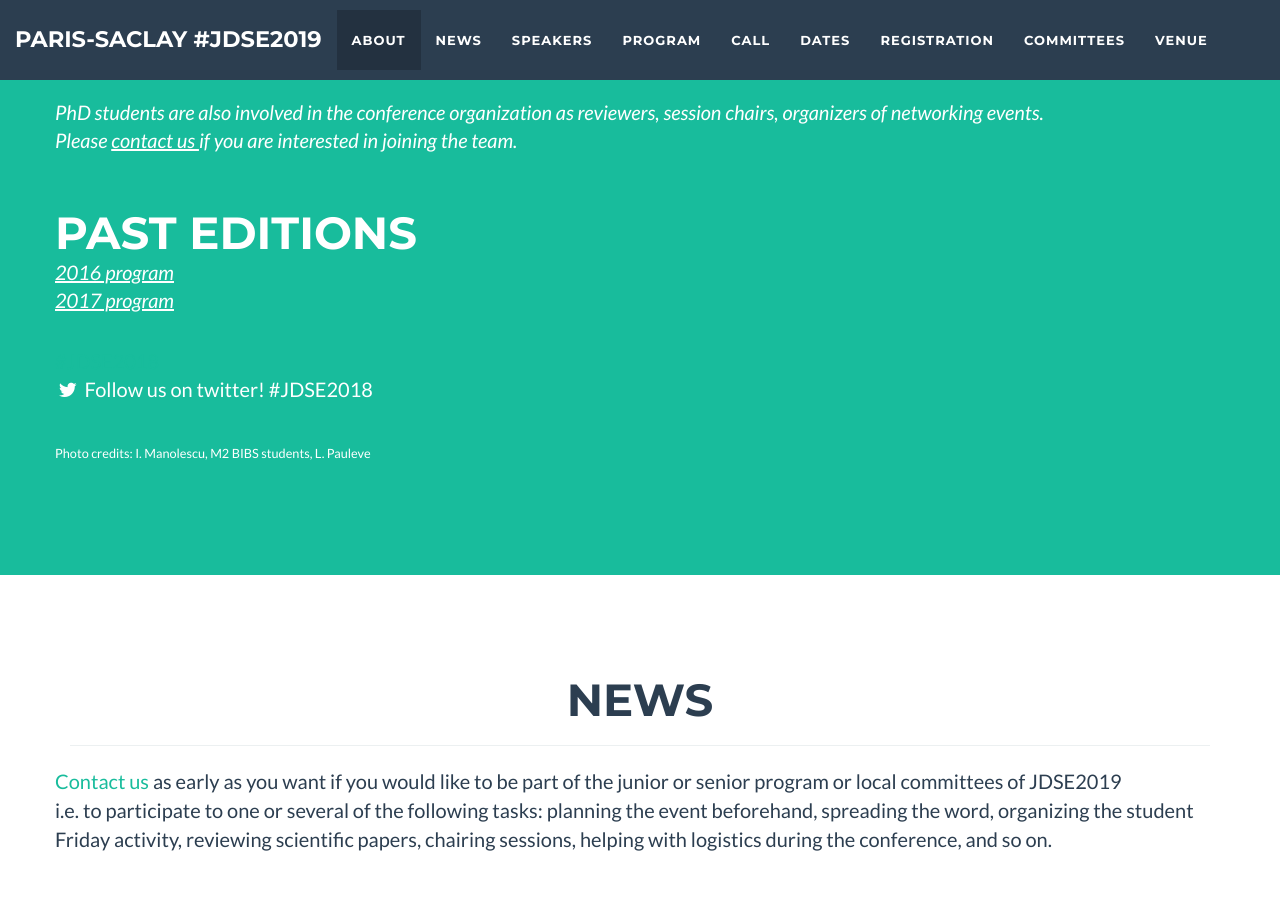
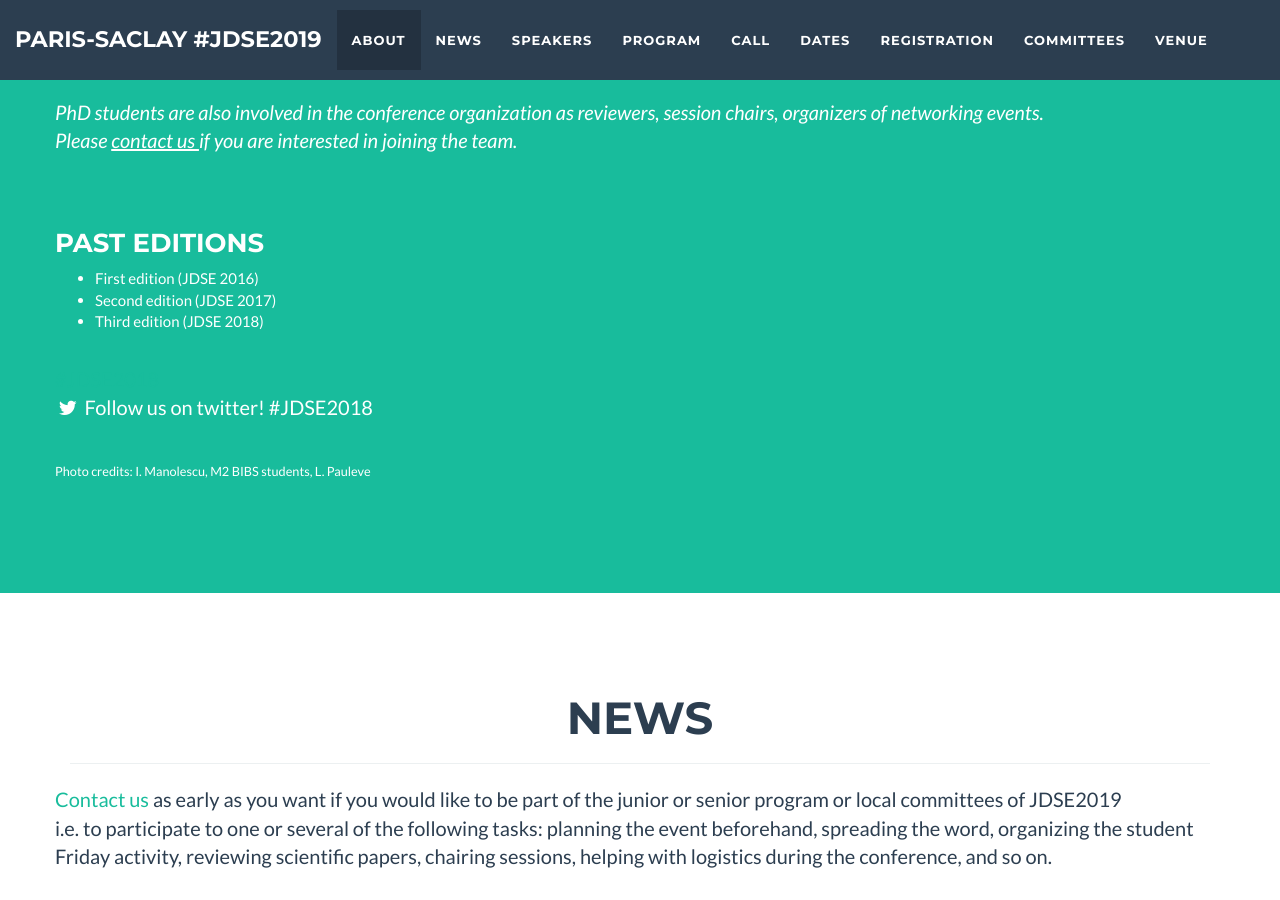
Before and after one commit to jdse-paris/jDSE2019, a Jekyll site: the page built from index.html, in a window 1280 px wide and 900 px high, scrolled down 1220 px. Built offline with Jekyll 4.4.1, drawn with Linux system fonts in a browser that asks for light colours.

Commit message:
Update about.html

```diff
--- a/_includes/about.html
+++ b/_includes/about.html
@@ -20,11 +20,13 @@
 	      </p>
 	      <br>
 	      <br>
-		    <h2>Past editions</h2>
+		    <h3>Past editions</h3>
 	      <p>
-		 <u> <i><a href="https://bigmine.github.io/jDSParis16/#program" style="color: #FFF">2016 program</a> </i></u>
-		      <br>
-		 <u> <i><a href="https://bigmine.github.io/jDSEParis17/#program" style="color: #FFF">2017 program</a> </i></u>
+		<ul>
+		 <li><a href="https://bigmine.github.io/jDSParis16/" style="color: #FFF">First edition (JDSE 2016)</a>
+                 <li><a href="https://bigmine.github.io/jDSEParis17/" style="color: #FFF">Second edition (JDSE 2017)</a>
+		 <li><a href="https://jdse-paris.github.io/jDSE2018/" style="color: #FFF">Third edition (JDSE 2018)</a>
+                </ul>
 
 	      </p>
 	      <br>
```
